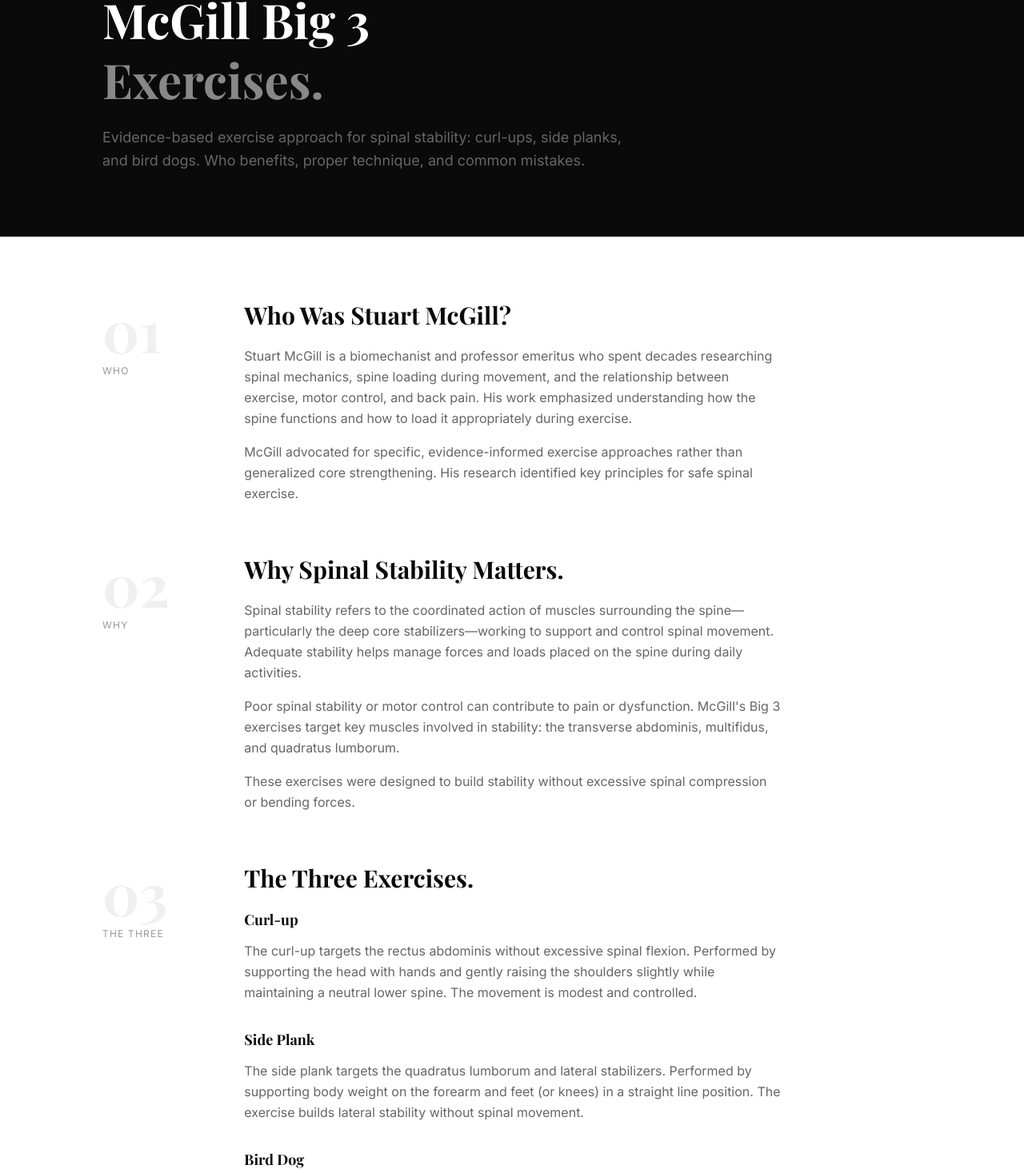
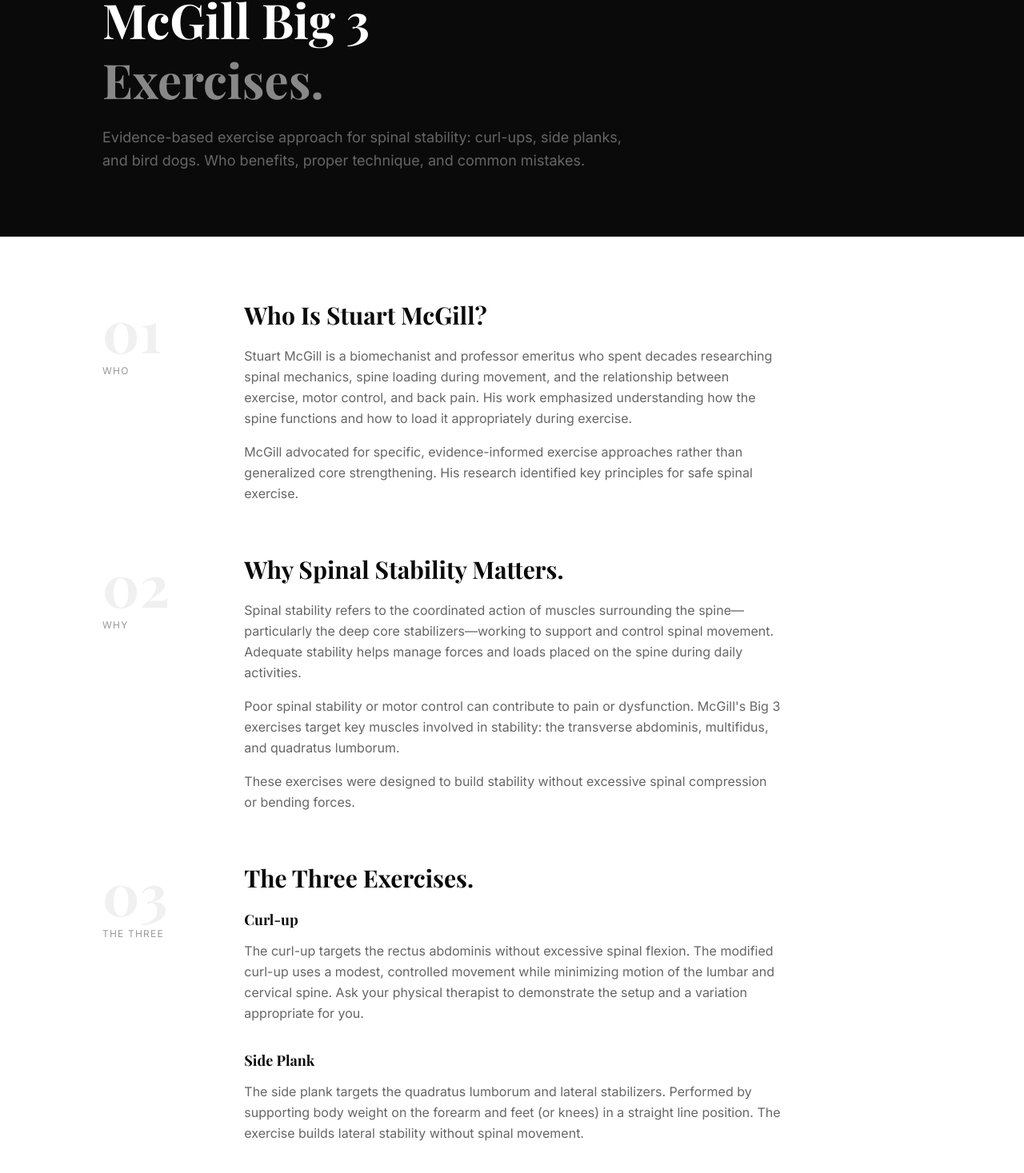
Before and after one commit to SimonDardashti/drdardashti-website, a Next.js app: page /mcgill-big-3-exercises in a window 1280 px wide. Shown: the part 225-1692 px from the top of the page at 80% size. Built offline with nearby package versions, Linux system fonts and the light colour scheme; a web font is replaced by a local one.

Commit message:
Correct approved evergreen clinical consistency

```diff
--- a/app/mcgill-big-3-exercises/page.tsx
+++ b/app/mcgill-big-3-exercises/page.tsx
@@ -162,7 +162,7 @@ export default function McGillBig3Page() {
             </div>
             <div className="md:col-span-10">
               <h2 className="text-2xl md:text-3xl font-bold text-[#0a0a0a] mb-5" style={{ fontFamily: "var(--font-playfair), Georgia, serif" }}>
-                Who Was Stuart McGill?
+                Who Is Stuart McGill?
               </h2>
               <p className="text-[#666] text-base leading-relaxed mb-4 max-w-2xl">
                 Stuart McGill is a biomechanist and professor emeritus who spent decades researching spinal mechanics, spine loading during movement, and the relationship between exercise, motor control, and back pain. His work emphasized understanding how the spine functions and how to load it appropriately during exercise.
@@ -209,7 +209,7 @@ export default function McGillBig3Page() {
               <div className="mb-8">
                 <h3 className="text-lg font-bold text-[#0a0a0a] mb-3">Curl-up</h3>
                 <p className="text-[#666] text-base leading-relaxed mb-3 max-w-2xl">
-                  The curl-up targets the rectus abdominis without excessive spinal flexion. Performed by supporting the head with hands and gently raising the shoulders slightly while maintaining a neutral lower spine. The movement is modest and controlled.
+                  The curl-up targets the rectus abdominis without excessive spinal flexion. The modified curl-up uses a modest, controlled movement while minimizing motion of the lumbar and cervical spine. Ask your physical therapist to demonstrate the setup and a variation appropriate for you.
                 </p>
               </div>
 
```
